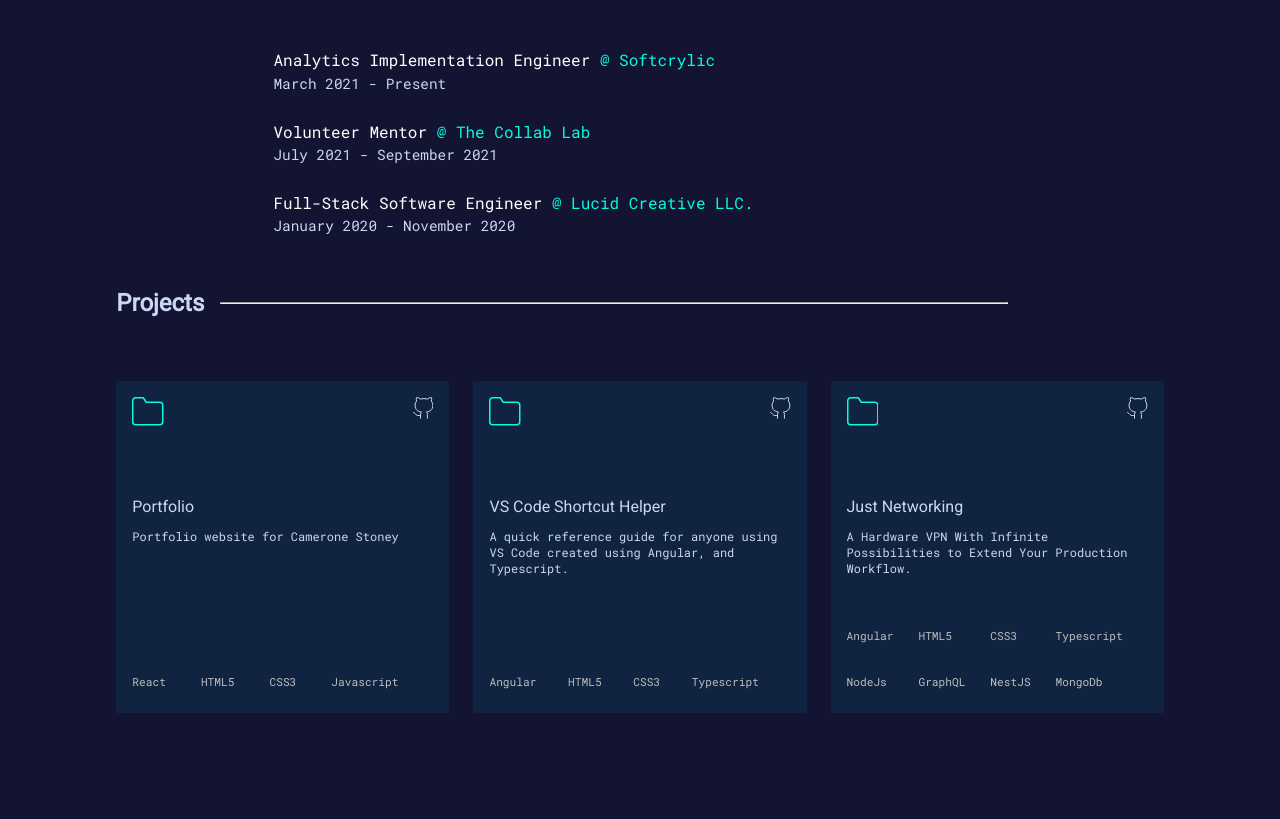
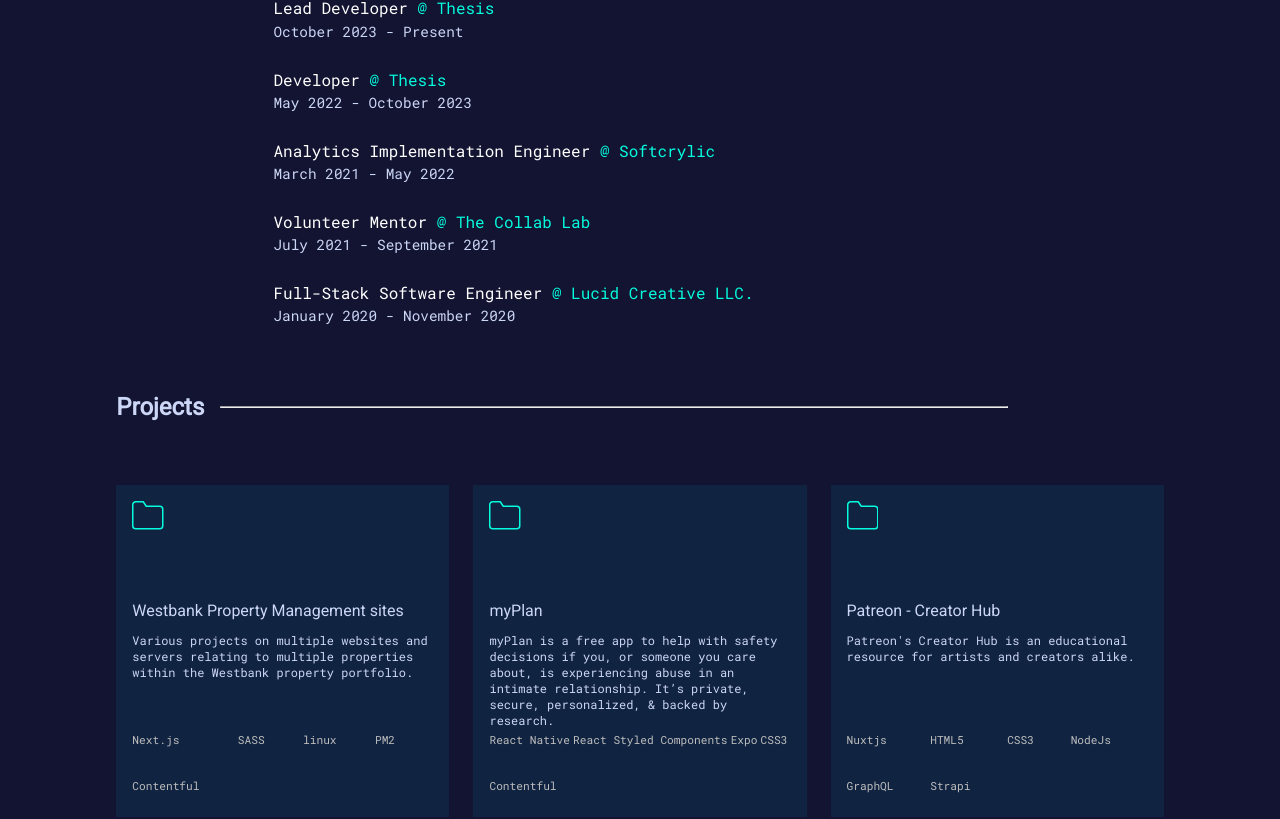
Before and after one commit to Cjstoney/portfolio_react, a React (Create React App) app: page / in a window 1280 px wide. Shown: the part 788-1607 px from the top of the page. Built offline with nearby package versions, Linux system fonts and the light colour scheme.

Commit message:
chore: updates to the site

```diff
--- a/src/cards.json
+++ b/src/cards.json
@@ -1,4 +1,101 @@
 [
+  {
+    "id": "9",
+    "projName": "Westbank Property Management sites",
+    "URL": "https://living.westbankcorp.com/",
+    "ghURL": "",
+    "image": "",
+    "mockup": "",
+    "description": "Various projects on multiple websites and servers relating to multiple properties within the Westbank property portfolio.",
+    "technologies": [
+      {
+        "technology": "Next.js",
+        "techImage": ""
+      },
+      {
+        "technology": "SASS",
+        "techImage": ""
+      },
+      {
+        "technology": "linux",
+        "techImage": ""
+      },
+      {
+        "technology": "PM2",
+        "techImage": ""
+      },
+      {
+        "technology": "Contentful",
+        "techImage": ""
+      }
+    ]
+  },
+  {
+    "id": "8",
+    "projName": "myPlan",
+    "URL": "https://webapp.myplanapp.org/",
+    "ghURL": "",
+    "image": "",
+    "mockup": "",
+    "description": "myPlan is a free app to help with safety decisions if you, or someone you care about, is experiencing abuse in an intimate relationship. It’s private, secure, personalized, & backed by research.",
+    "technologies": [
+      {
+        "technology": "React Native ",
+        "techImage": ""
+      },
+      {
+        "technology": "React Styled Components ",
+        "techImage": ""
+      },
+      {
+        "technology": "Expo ",
+        "techImage": ""
+      },
+      {
+        "technology": "CSS3",
+        "techImage": "images/technologies/iconfinder_css3_4691518.png"
+      },
+      {
+        "technology": "Contentful",
+        "techImage": ""
+      }
+    ]
+  },
+  {
+    "id": "7",
+    "projName": "Patreon - Creator Hub",
+    "URL": "https://creatorhub.patreon.com/",
+    "ghURL": "",
+    "image": "images/just-networking-zoomed-in.png",
+    "mockup": "images/justNetworkingMockup.png",
+    "description": "Patreon's Creator Hub is an educational resource for artists and creators alike.",
+    "technologies": [
+      {
+        "technology": "Nuxtjs",
+        "techImage": "images/technologies/iconfinder_21_Angular_logo_logos_4373871.png"
+      },
+      {
+        "technology": "HTML5",
+        "techImage": "images/technologies/iconfinder_HTML5_367627.png"
+      },
+      {
+        "technology": "CSS3",
+        "techImage": "images/technologies/iconfinder_css3_4691518.png"
+      },
+      {
+        "technology": "NodeJs",
+        "techImage": "images/technologies/iconfinder_nodejs-512_339733.png"
+      },
+      {
+        "technology": "GraphQL",
+        "techImage": "images/technologies/iconfinder_graphql_4691403.png"
+      },
+      {
+        "technology": "Strapi",
+        "techImage": "images/technologies/iconfinder_mongodb_4691284.png"
+      }
+    ]
+  },
   {
     "id": "6",
     "projName": "Just Networking",
@@ -43,33 +140,6 @@
     ]
   },
   {
-    "id": "7",
-    "projName": "VS Code Shortcut Helper",
-    "URL": "https://fervent-goodall-9e056d.netlify.app/",
-    "ghURL": "https://github.com/Cjstoney/shortcuts",
-    "image": "images/shortcut.png",
-    "mockup": "images/shortcutsMockup.png",
-    "description": "A quick reference guide for anyone using VS Code created using Angular, and Typescript.",
-    "technologies": [
-      {
-        "technology": "Angular",
-        "techImage": "images/technologies/iconfinder_21_Angular_logo_logos_4373871.png"
-      },
-      {
-        "technology": "HTML5",
-        "techImage": "images/technologies/iconfinder_HTML5_367627.png"
-      },
-      {
-        "technology": "CSS3",
-        "techImage": "images/technologies/iconfinder_css3_4691518.png"
-      },
-      {
-        "technology": "Typescript",
-        "techImage": "images/technologies/icons8-typescript-50.png"
-      }
-    ]
-  },
-  {
     "id": "5",
     "projName": "Portfolio",
     "URL": "https://www.cameronestoney.com",
--- a/src/components/experience/experience.css
+++ b/src/components/experience/experience.css
@@ -2,7 +2,6 @@
   display: grid;
   font-size: 1rem;
   grid-template-columns: 1fr 3fr 3fr 3fr 1fr;
-  grid-template-rows: 5rem 15rem;
   max-height: 100%;
   width: 100vw;
 }
@@ -29,6 +28,11 @@
   margin-bottom: 1.75rem;
 }
 
+.individual-job-container > .job-title > .job-accent > a{
+  text-decoration: none;
+  color: var(--accent-color);
+}
+
 @media only screen and (max-width: 600px) {
   .experience-container {
     grid-template-rows: 5rem auto;
--- a/src/components/experience/experience.js
+++ b/src/components/experience/experience.js
@@ -14,7 +14,10 @@ function Experience({ className }) {
           return (
             <li key={index} className="individual-job-container">
               <div className="job-title">
-                {job.title} <span className="job-accent">@ {job.company}</span>
+                {job.title}{" "}
+                <span className="job-accent">
+                  @ <a href={job.href}>{job.company}</a>
+                </span>
               </div>
               <div className="employment-time">
                 {job.startDate} - {job.endDate}
--- a/src/components/introduction/introduction.js
+++ b/src/components/introduction/introduction.js
@@ -15,8 +15,8 @@ const Introduction = ({ className }) => {
         </p>
         <p className="introduction-text" id="desktop-only">
           Currently employed at
-          <span className="text-accent-color"> Softcrylic</span> as an
-          <span className="text-accent-color"> Implementation Engineer</span>.
+          <span className="text-accent-color"> Thesis</span> as a
+          <span className="text-accent-color"> Lead Developer</span>.
         </p>
       </div>
       <a
--- a/src/components/portfolio/portfolioCard/portfolioCard.js
+++ b/src/components/portfolio/portfolioCard/portfolioCard.js
@@ -6,6 +6,7 @@ function PortfolioCard({ className, card }) {
   return (
     <div className={className}>
       <FolderIconComponent className="folder-icon" />
+      {!!card.ghURL && (
         <a
           className="gh-outline"
           href={card.ghURL}
@@ -14,6 +15,7 @@ function PortfolioCard({ className, card }) {
         >
           <GithubSVGOutlineComponent />
         </a>
+      )}
       <div className="proj-title">
         {card.projName}
         <div className="proj-description">{card.description}</div>
--- a/src/components/portfolio/portfolioSection/portfolioSection.js
+++ b/src/components/portfolio/portfolioSection/portfolioSection.js
@@ -10,7 +10,7 @@ const PortfolioSection = ({ className }) => {
         headerText="Projects"
       />
       <div className="cards-container">
-        {cards.reverse().map((card, index) => {
+        {cards.map((card, index) => {
           return (
             <PortfolioCardComponent
               className="portfolio-card"
--- a/src/jobs.json
+++ b/src/jobs.json
@@ -1,19 +1,36 @@
 [
+  {
+    "title": "Lead Developer",
+    "company": "Thesis",
+    "href": "https://thesis.agency",
+    "startDate": "October 2023",
+    "endDate": "Present"
+  },
+  {
+    "title": "Developer",
+    "company": "Thesis",
+    "href": "https://thesis.agency",
+    "startDate": "May 2022",
+    "endDate": "October 2023"
+  },
   {
     "title": "Analytics Implementation Engineer",
     "company": "Softcrylic",
+    "href": "https://www.softcrylic.com/",
     "startDate": "March 2021",
-    "endDate": "Present"
+    "endDate": "May 2022"
   },
   {
     "title": "Volunteer Mentor",
     "company": "The Collab Lab",
+    "href": "https://the-collab-lab.codes/",
     "startDate": "July 2021",
     "endDate": "September 2021"
   },
   {
     "title": "Full-Stack Software Engineer",
     "company": "Lucid Creative LLC.",
+    "href": "https://www.lucid.rocks/rocketship",
     "startDate": "January 2020",
     "endDate": "November 2020"
   }
```
Lines whose indentation alone changed are shown as unchanged.
